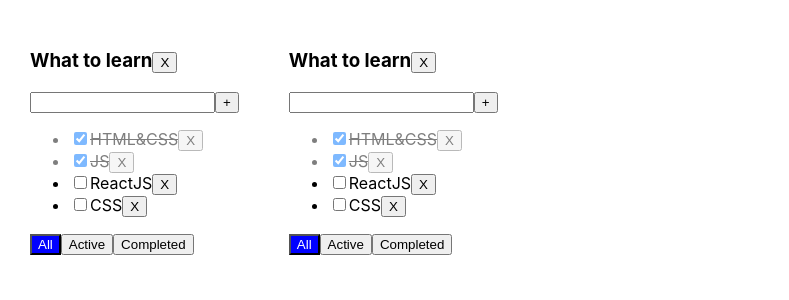
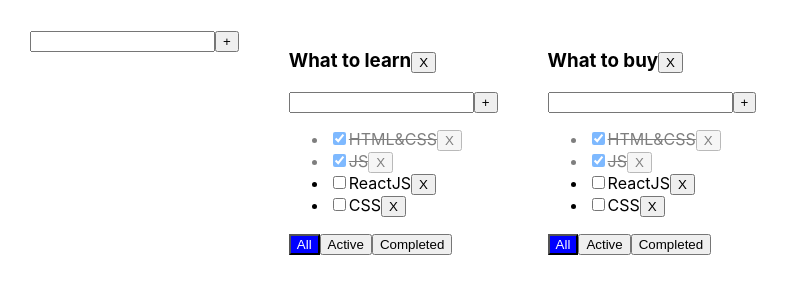
Before and after one commit to aavdienko/it-incubator-to-do-list, a React (Create React App) app: page / in a window 1280 px wide. Shown: the top 300 px of the page, without its empty margins (0-789 px from the left). Built offline with nearby package versions, Linux system fonts and the light colour scheme.

Commit message:
Lesson 6. Finised SuperInput.

```diff
--- a/src/App.tsx
+++ b/src/App.tsx
@@ -1,6 +1,7 @@
 import React, { useState } from 'react';
 import { v1 } from 'uuid';
 import './App.css';
+import { SuperInput } from './components/SuperInput';
 import TodoList, { TaskType, TodlistTaskType } from './components/ToDoList';
 
 // Перенесли в useState - удалить после выполнения домашки второй недели
@@ -61,6 +62,7 @@ const App = () => {
   };
 
   const addTask = (todolistId: string, title: string) => {
+
     const newTask: TaskType = {
       id: v1(),
       title: title,
@@ -82,8 +84,18 @@ const App = () => {
   }
 
 
+  const addTodolist = (newTitle: string) => {
+    const newTodolistId = v1()
+    const newTodolist:TodolistsType = { id: newTodolistId, title: newTitle, filter: 'all' }
+    setTodolists([newTodolist, ...todolists])
+    setTasks({[newTodolistId]: [], ...tasks})
+  }
+
+
+
   return (
     <div className="App">
+      <SuperInput callBack={addTodolist}/>
       {todolists.map((todolist) => {
         let taskForTodolists = tasks[todolist.id];
         if (todolist.filter === 'active') {
@@ -100,7 +112,7 @@ const App = () => {
           <TodoList
             key={todolist.id}
             id={todolist.id}
-            title={todoListTitle1}
+            title={todolist.title}
             tasks={taskForTodolists}
             removeTask={removeTask}
             changeFilter={changeFilter}
--- /dev/null
+++ b/src/components/SuperInput.tsx
@@ -0,0 +1,46 @@
+import { ChangeEvent, FC, KeyboardEvent, useState } from "react"
+
+type SuperInputPropsType = {
+  callBack: (title: string) => void
+}
+
+
+export const SuperInput: FC<SuperInputPropsType> = (props) => {
+  const [title, setTitle] = useState<string>('')
+  const [error, setError] = useState<boolean>(false)
+
+
+  const addTask = () => {
+
+    const newTitle = title.trim()
+    if (newTitle !== '') {
+      props.callBack(newTitle)
+    } else {
+      setError(true)
+    }
+    setTitle('')
+  }
+
+  const onChangeHandler = (event: ChangeEvent<HTMLInputElement>) => {
+    error && setError(false)
+    setTitle(event.currentTarget.value)
+  }
+  const onKeyDownHandler = (event: KeyboardEvent<HTMLInputElement>) => {
+    event.key === 'Enter' && addTask()
+  }
+
+const errorMessage = error && <p style={{color: "red", fontWeight: 'bold' }}>Title is required</p>
+
+  return (
+    <div>
+    <input
+      type='text'
+      value={title}
+      onChange={onChangeHandler}
+      onKeyDown={onKeyDownHandler}
+      className={error ? 'input-error' : ''}/>
+    <button onClick={addTask}>+</button>
+    {errorMessage}
+  </div>
+  )
+}
--- a/src/components/ToDoList.tsx
+++ b/src/components/ToDoList.tsx
@@ -1,6 +1,7 @@
 import React, { ChangeEvent, KeyboardEvent, FC, useState } from 'react';
 import { FilterValuesType } from '../App';
 import './../App.css'
+import { SuperInput } from './SuperInput';
 
 export type TaskType = {
   id: string
@@ -26,8 +27,8 @@ export type TodoListPropsType = {
 
 const TodoList: FC<TodoListPropsType> = (props) => {
 
-  const [title, setTitle] = useState<string>('')
-  const [error, setError] = useState<boolean>(false)
+  // const [title, setTitle] = useState<string>('')
+  // const [error, setError] = useState<boolean>(false)
 
   let tasksList = props.tasks.length
   ? props.tasks.map((task:TaskType) => {
@@ -47,23 +48,24 @@ const TodoList: FC<TodoListPropsType> = (props) => {
     })
   : <span>Your taskslist is empty</span>
 
-    const addTask = () => {
-      const trimedTitle = title.trim()
-      if (trimedTitle !== '') {
-        props.addTask(props.id, trimedTitle)
-      } else {
-        setError(true)
-      }
-      setTitle('')
-    }
+    // Вынесли в SuperInput
+    // const addTask = () => {
+    //   const trimedTitle = title.trim()
+    //   if (trimedTitle !== '') {
+    //     props.addTask(props.id, trimedTitle)
+    //   } else {
+    //     setError(true)
+    //   }
+    //   setTitle('')
+    // }
 
-    const onChangeHandler = (event: ChangeEvent<HTMLInputElement>) => {
-      error && setError(false)
-      setTitle(event.currentTarget.value)
-    }
-    const onKeyDownHandler = (event: KeyboardEvent<HTMLInputElement>) => {
-      event.key === 'Enter' && addTask()
-    }
+    // const onChangeHandler = (event: ChangeEvent<HTMLInputElement>) => {
+    //   error && setError(false)
+    //   setTitle(event.currentTarget.value)
+    // }
+    // const onKeyDownHandler = (event: KeyboardEvent<HTMLInputElement>) => {
+    //   event.key === 'Enter' && addTask()
+    // }
     // const onClickHandlerAll = () => props.changeFilter('all')
     // const onClickHandlerActive = () => props.changeFilter('active')
     // const onClickHandlerCompleted = () => props.changeFilter('completed')
@@ -74,7 +76,12 @@ const TodoList: FC<TodoListPropsType> = (props) => {
     // данная функция возвращает нам калбэки, чтобы не делать одникаовые функции как описано выше
     // несмотря на то, что на onClik вешаем функцию и сразу же ее вызываем, чтобы она создала / вернула калбэк для копки
 
-    const errorMessage = error && <p style={{color: "red", fontWeight: 'bold' }}>Title is required</p>
+    // const errorMessage = error && <p style={{color: "red", fontWeight: 'bold' }}>Title is required</p>
+
+    const addTaskHandler = (title: string) => {
+
+      return props.addTask(props.id, title)
+    }
 
   return (
     <div>
@@ -82,8 +89,9 @@ const TodoList: FC<TodoListPropsType> = (props) => {
         {props.title}
         <button onClick={()=>props.removeTodolist(props.id)}>X</button>
       </h3>
-
-      <div>
+      <SuperInput
+        callBack={addTaskHandler}/>
+      {/* <div>
         <input
           type='text'
           value={title}
@@ -92,7 +100,7 @@ const TodoList: FC<TodoListPropsType> = (props) => {
           className={error ? 'input-error' : ''}/>
         <button onClick={addTask}>+</button>
         {errorMessage}
-      </div>
+      </div> */}
       <ul>
         {tasksList}
       </ul>
```
